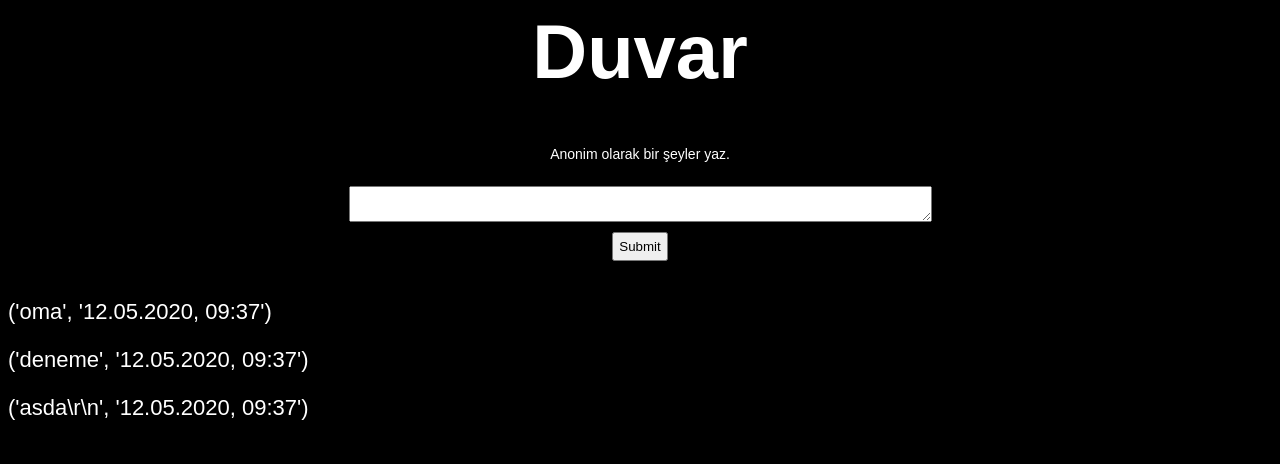
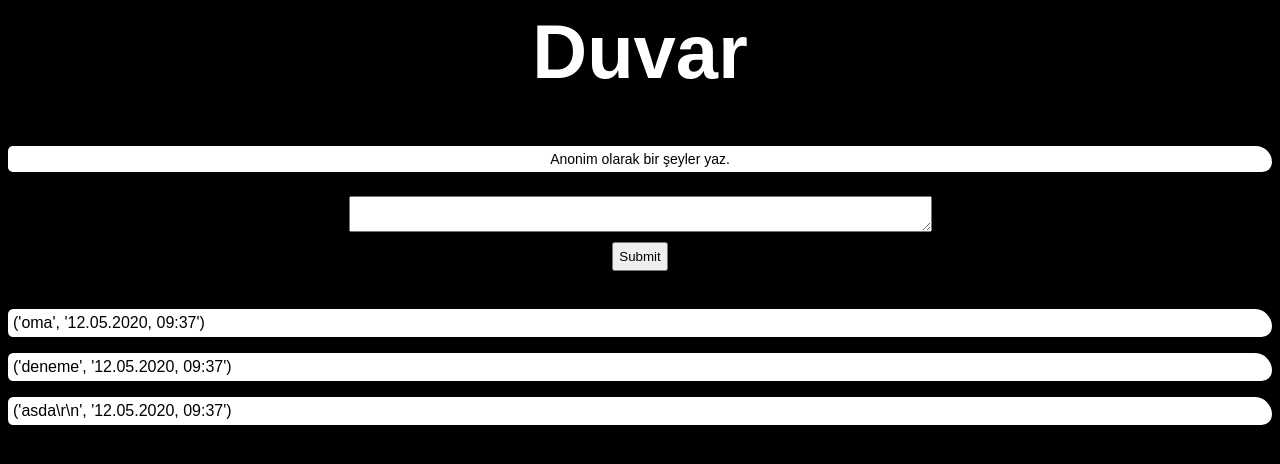
Before and after one commit to cobanov/duvar-app, a Flask app: page / in a window 1280 px wide. Shown: the top 464 px of the page. Run offline with Flask 2, Linux system fonts and the light colour scheme; data comes from the database, SQL or seed files in the repository; both versions use the stored data as it was after the commit.

Commit message:
css modification

```diff
--- a/app/static/css/style.css
+++ b/app/static/css/style.css
@@ -1,18 +1,25 @@
-.entries{
-    font-size:22px;
-    color:white;
-    text-align:left;
-  }
+.entries {
+  font-size: 22px;
+  color: white;
+  text-align: left;
+}
 
-  body{
-    background-color:black;
-    font-family:Arial, Helvetica, sans-serif;
-    font-size:38px;
-    text-align: center;
+p {flex-flow: column wrap;
+  color:black;
+  background-color: white;
+  border-radius: 15px 50px 30px 15px;
+  padding:5px;
+font-size:16px
+}
 
-  }
+body {
+  background-color: black;
+  font-family: Arial, Helvetica, sans-serif;
+  font-size: 38px;
+  text-align: center;
+}
 
-  .title{
-    background-color:black;
-    color:white;
-  }
+.title {
+  background-color: black;
+  color: white;
+}
```
Also changed, not shown: data.db.
